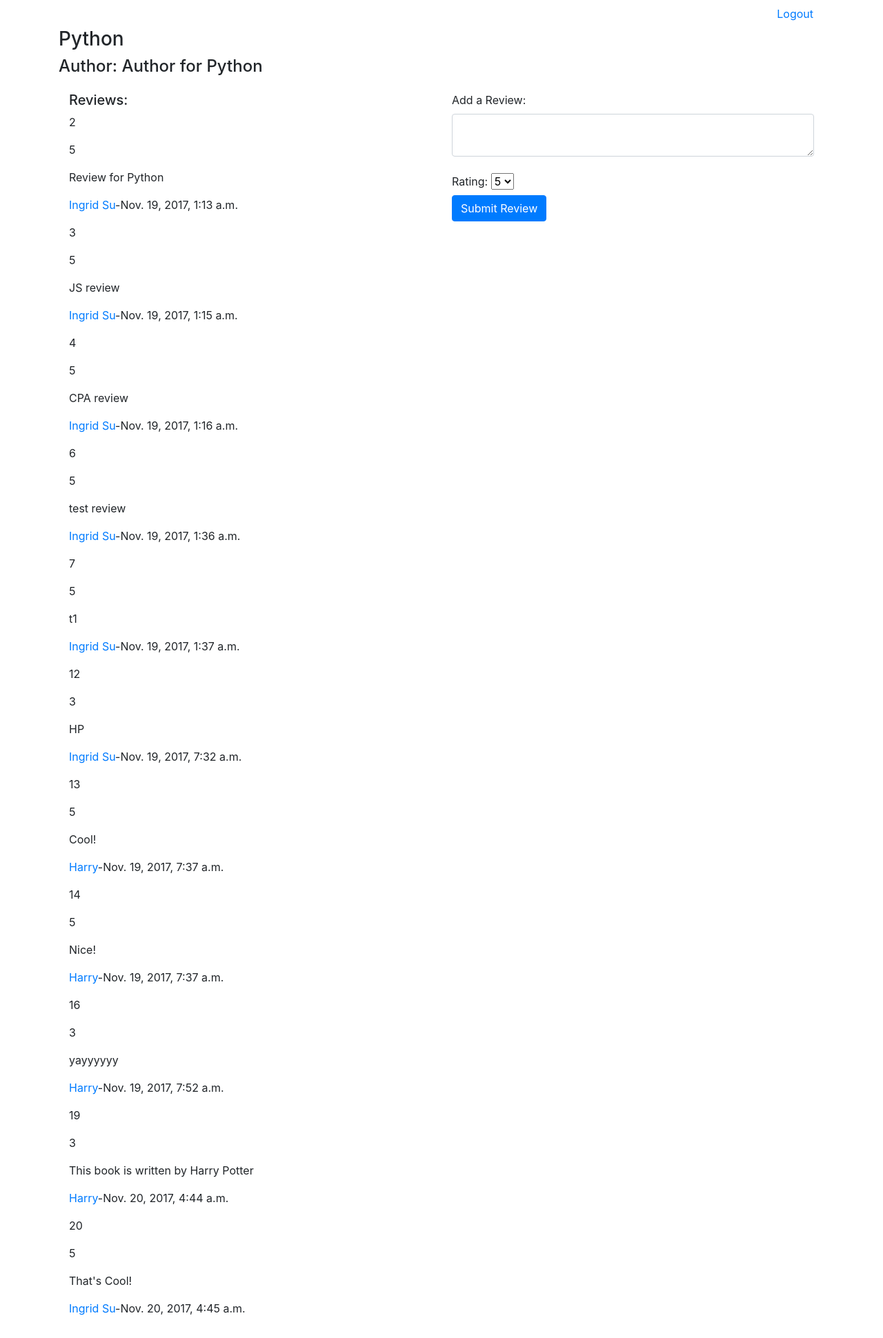
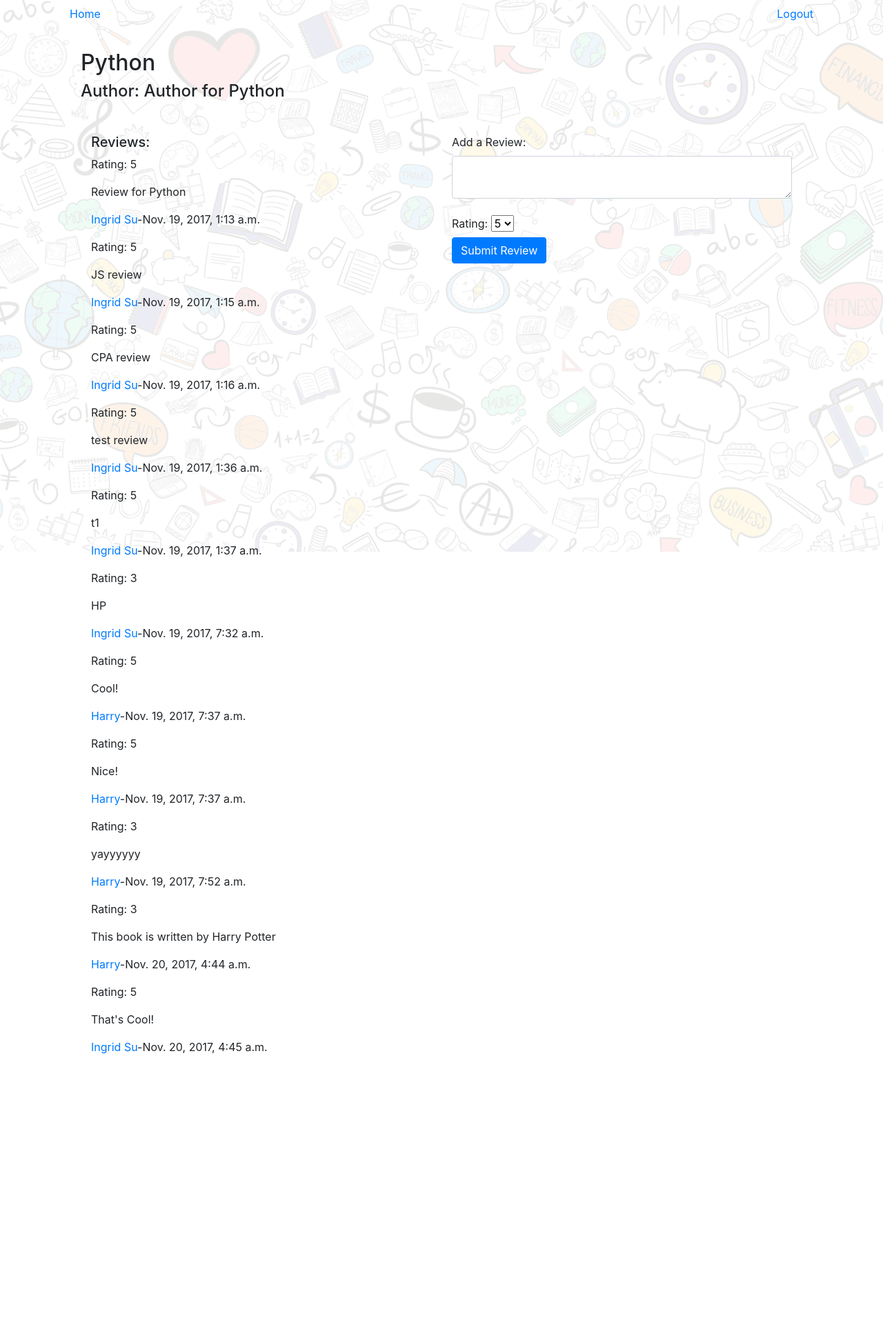
Before and after one commit to inyhsu/Book, a Django app: template apps/belt_review/templates/show_book.html in a window 1280 px wide. Shown: the whole page at 69% size. After the commit the page ends 1528 px from the top, so only its background shows below. Run offline with Django 3.2, Linux system fonts and the light colour scheme; the template is opened without the code that fills it: values that come from a table or form of the project are taken from there, others are empty; data comes from the database, SQL or seed files in the repository; both versions use the stored data as it was after the commit; parts of the project's set-up code (start-up, migrations or seed data) failed here and were passed over; some libraries are stand-ins or nearby versions.

Commit message:
modified css

```diff
--- a/apps/belt_review/models.py
+++ b/apps/belt_review/models.py
@@ -3,6 +3,8 @@ from django.db import models
 import re
 import bcrypt
 from datetime import datetime, timedelta
+from django.conf import settings
+from django.core.files.storage import FileSystemStorage
 
 
 EMAIL_REGEX = re.compile(r'^[a-zA-Z0-9.+_-]+@[a-zA-Z0-9._-]+\.[a-zA-Z]+$')
@@ -38,11 +40,11 @@ class UserManager(models.Manager):
         if postData['password'] == '':
             errors['password'] = 'Password can not be blank.'
         else:
-            if len(postData['password']) < 2:
+            if len(postData['password']) < 8:
                 errors['password'] = 'Password can not be less than 8 characters.'
             else:
-                # if not PASSWORD_REGEX.match(postData['password']):
-                #     errors['password'] = 'Please input valid password.'
+                if not PASSWORD_REGEX.match(postData['password']):
+                    errors['password'] = 'Please input valid password.'
                 if postData['password'] != postData['cpassword']:
                     errors['password'] = 'Password does not match.'
 
@@ -73,7 +75,7 @@ class UserManager(models.Manager):
         return (False, errors)
 
 class BookManager(models.Manager):
-    def book_validator(self, postData, id):
+    def book_validator(self, postData, id, image):
         errors = {}
 
         if postData['title']=="":
--- /dev/null
+++ b/apps/belt_review/static/style.css
@@ -0,0 +1,35 @@
+.background{
+    margin-top: 5em;
+    background: white url("images/books.png") no-repeat;
+    font-family: Arial, Helvetica, sans-serif;
+    padding: 0.3em;
+}
+
+.bg {
+    /* The image used */
+    background: url("images/whole.png");
+
+    /* Full height */
+    height: 100%;
+
+    /* Center and scale the image nicely */
+    background-position: center;
+    background-repeat: no-repeat;
+    background-size: cover;
+}
+
+.review{
+    border: 0.1em solid blue;
+    padding: 0.3em;
+    margin: 0.3em;
+    border-radius: 0.5em;
+    background-color: white;
+}
+
+.main{
+    padding: 2em
+}
+
+.content{
+    padding: 0.5em;
+}
--- a/apps/belt_review/templates/show_book.html
+++ b/apps/belt_review/templates/show_book.html
@@ -1,5 +1,6 @@
 <!doctype html>
 <html lang="en">
+
 <head>
     <title>Title</title>
     <!-- Required meta tags -->
@@ -7,32 +8,46 @@
     <meta name="viewport" content="width=device-width, initial-scale=1, shrink-to-fit=no">
 
     <!-- Bootstrap CSS -->
-    <link rel="stylesheet" href="https://maxcdn.bootstrapcdn.com/bootstrap/4.0.0-beta.2/css/bootstrap.min.css" integrity="sha384-PsH8R72JQ3SOdhVi3uxftmaW6Vc51MKb0q5P2rRUpPvrszuE4W1povHYgTpBfshb" crossorigin="anonymous">
+    <link rel="stylesheet" href="https://maxcdn.bootstrapcdn.com/bootstrap/4.0.0-beta.2/css/bootstrap.min.css" integrity="sha384-PsH8R72JQ3SOdhVi3uxftmaW6Vc51MKb0q5P2rRUpPvrszuE4W1povHYgTpBfshb"
+        crossorigin="anonymous"> {% load static %}
+
+    <link rel="stylesheet" type="text/css" href="{% static 'style.css' %}" />
+    <style>
+        body,
+        html {
+            height: 100%;
+            margin: 0;
+        }
+    </style>
 </head>
+
 <body>
+    <div class="bg">
         <div class="container">
             <nav class="navbar navbar-light bg-faded">
-            <ul class="navbar-nav ml-auto">
-                <li class="nav-item">
+                <li class="nav-item" style="list-style-type:none">
+                    <a href="/books">Home</a>
+                </li>
+                <li class="nav-item" style="list-style-type:none">
                     <a href="/logout">Logout</a>
                 </li>
-            </ul>
             </nav>
-        <h3>{{book.title}}</h3>
+            <div class="main">
+                <h2>{{book.title}}</h2>
                 <h4>Author: {{book.author.name}}</h4>
+                <img src="{{review.reviewedbook.book_image.url}}">
                 <div class="modal-body row">
                     <div class="col-md-6">
                         <h5>Reviews:</h5>
                         {% for review in reviews %}
                         <!-- reviews is the review under this book, becuase we filter -->
-                    <p>{{review.id}}</p>
-                    <p>{{review.rating}}</p>
+                        <p>Rating: {{review.rating}}</p>
                         <p>{{review.comment}}</p>
-                    <p><a href="users/{{review.reviewer.id}}">{{review.reviewer.name}}</a>-{{review.created_at}}</p>
+                        <p>
+                            <a href="/users/{{review.reviewer.id}}">{{review.reviewer.name}}</a>-{{review.created_at}}</p>
                         {% if review.reviewer.id == request.session.userid %}
                         <a href="/delete/{{review.id}}">Delete</a>
-                    {% endif %}
-                {% endfor %}
+                        {% endif %} {% endfor %}
                     </div>
                     <div class="col-md-6">
                         {% if messages %}
@@ -41,8 +56,7 @@
                             <div class="alert {{ message.tags }} alert-danger" role="alert">
                                 {{ message }}
                             </div>
-                    {% endfor %}
-                {% endif %}
+                            {% endfor %} {% endif %}
                             <form action='/books/{{book.id}}/create' method='POST'>
                                 {% csrf_token %}
                                 <label>Add a Review:</label>
@@ -62,5 +76,8 @@
                     </div>
                 </div>
             </div>
+        </div>
+    </div>
 </body>
+
 </html>
--- a/apps/belt_review/views.py
+++ b/apps/belt_review/views.py
@@ -74,7 +74,7 @@ def books_add(request):
     return render(request,'books_add.html',context)
 
 def add_book(request):
-    result = Book.objects.book_validator(request.POST,request.session['userid'])
+    result = Book.objects.book_validator(request.POST,request.session['userid'],request.FILES)
 
     if result[0] == False:
 
--- a/requirements.txt
+++ /dev/null
@@ -1,5 +0,0 @@
-bcrypt==3.1.4
-cffi==1.11.2
-Django==1.10
-pycparser==2.18
-six==1.11.0
--- a/reviewer/urls.py
+++ b/reviewer/urls.py
@@ -14,8 +14,9 @@ Including another URLconf
     2. Add a URL to urlpatterns:  url(r'^blog/', include('blog.urls'))
 """
 from django.conf.urls import url, include
-from django.contrib import admin
+from django.conf import settings
+from django.conf.urls.static import static
 
 urlpatterns = [
-    url(r'^', include('apps.belt_review.urls')),
+    url(r'^', include('apps.belt_review.urls', namespace ="books")),
 ]
```
Also changed, not shown: apps/belt_review/templates/books.html (+38 -7 lines), apps/belt_review/templates/books_add.html (+23 -10 lines), apps/belt_review/templates/index.html (+14 -3 lines), apps/belt_review/templates/show_user.html (+34 -18 lines), reviewer/settings.py (+9 -2 lines), apps/belt_review/migrations/0003_book_book_image.py (added), apps/belt_review/migrations/0004_auto_20180308_2224.py (added), apps/belt_review/migrations/0005_remove_book_book_image.py (added), apps/belt_review/static/images/books.png (added), apps/belt_review/static/images/whole.png (added), db.sqlite3. Lines whose indentation alone changed are shown as unchanged.
